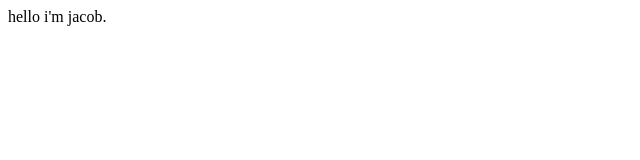
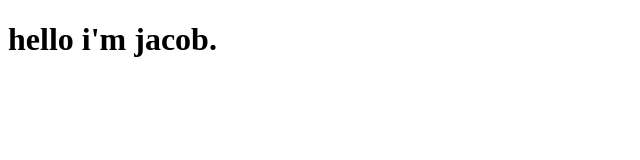
Before and after one commit to jacoblindstrm/jacobsvensson.github.io2, a plain HTML site: page index.html in a window 1280 px wide. Shown: the whole page, without its empty margins (0-640 px from the left). Drawn offline with Linux system fonts and the light colour scheme.

Commit message:
Update index.html

```diff
--- a/index.html
+++ b/index.html
@@ -14,7 +14,7 @@
 
     </head>
     <body>
-      hello i'm jacob.
+        <h1>hello i'm jacob.</h1>
     </body>
 
 </html>
```
